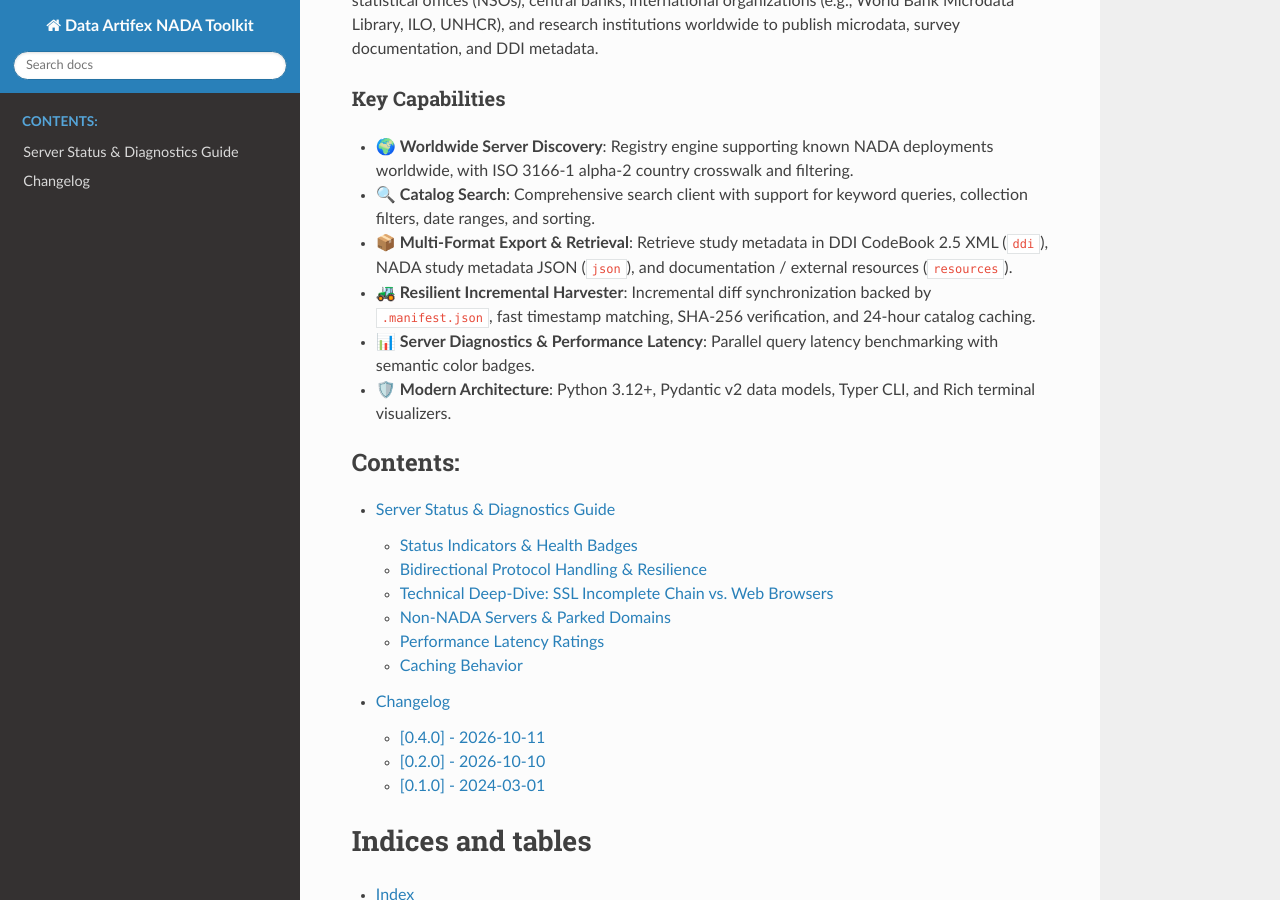
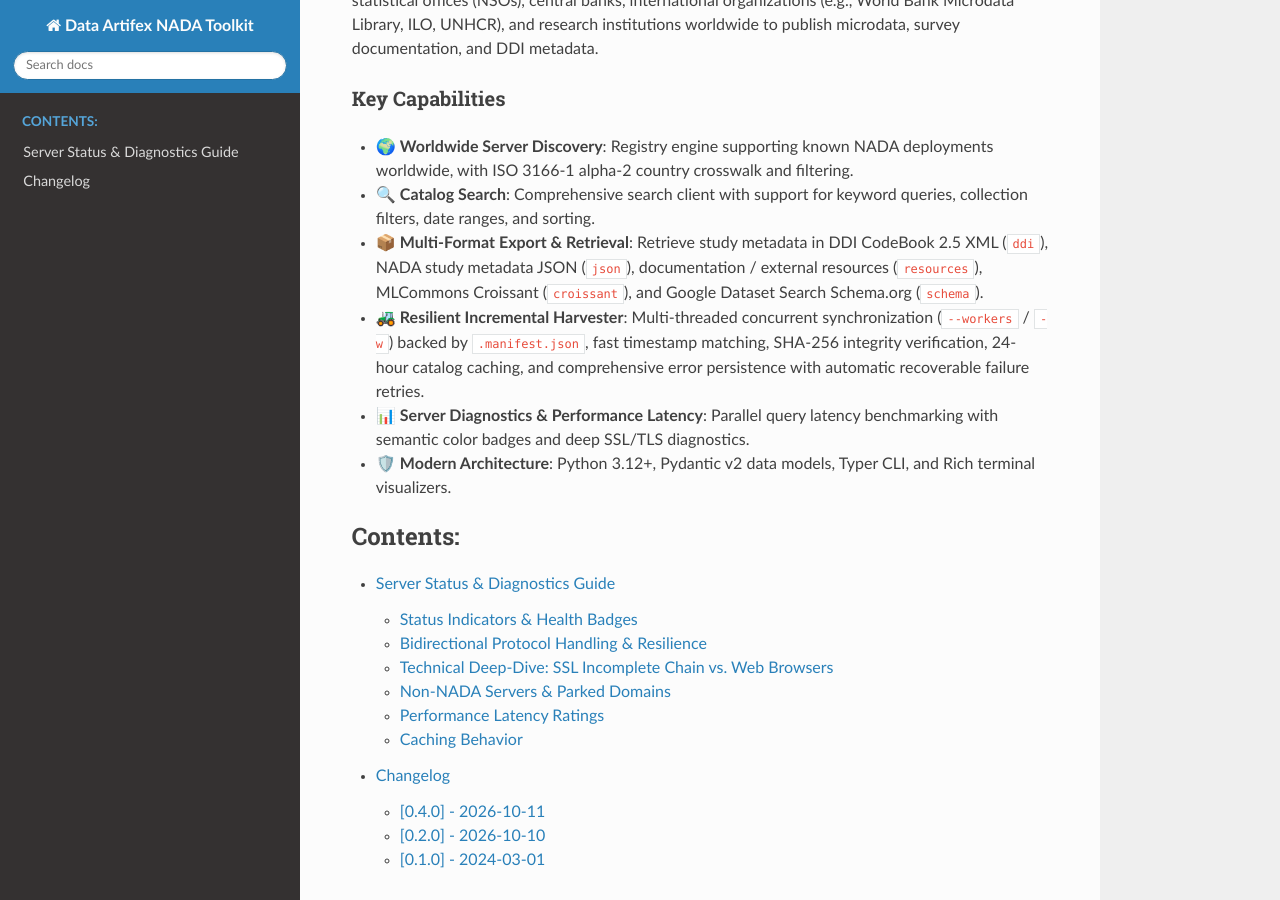
Before and after one commit to DataArtifex/nada-toolkit, a Sphinx documentation site: the page built from docs/source/index.rst, in a window 1280 px wide and 900 px high, scrolled down 372 px. Built offline with Sphinx 7.4.7 and the Read the Docs theme 3.1.0, drawn with Linux system fonts in a browser that asks for light colours.

```diff
--- a/docs/source/index.rst
+++ b/docs/source/index.rst
@@ -15,9 +15,9 @@ Key Capabilities
 
 * 🌍 **Worldwide Server Discovery**: Registry engine supporting known NADA deployments worldwide, with ISO 3166-1 alpha-2 country crosswalk and filtering.
 * 🔍 **Catalog Search**: Comprehensive search client with support for keyword queries, collection filters, date ranges, and sorting.
-* 📦 **Multi-Format Export & Retrieval**: Retrieve study metadata in DDI CodeBook 2.5 XML (``ddi``), NADA study metadata JSON (``json``), and documentation / external resources (``resources``).
-* 🚜 **Resilient Incremental Harvester**: Incremental diff synchronization backed by ``.manifest.json``, fast timestamp matching, SHA-256 verification, and 24-hour catalog caching.
-* 📊 **Server Diagnostics & Performance Latency**: Parallel query latency benchmarking with semantic color badges.
+* 📦 **Multi-Format Export & Retrieval**: Retrieve study metadata in DDI CodeBook 2.5 XML (``ddi``), NADA study metadata JSON (``json``), documentation / external resources (``resources``), MLCommons Croissant (``croissant``), and Google Dataset Search Schema.org (``schema``).
+* 🚜 **Resilient Incremental Harvester**: Multi-threaded concurrent synchronization (``--workers`` / ``-w``) backed by ``.manifest.json``, fast timestamp matching, SHA-256 integrity verification, 24-hour catalog caching, and comprehensive error persistence with automatic recoverable failure retries.
+* 📊 **Server Diagnostics & Performance Latency**: Parallel query latency benchmarking with semantic color badges and deep SSL/TLS diagnostics.
 * 🛡️ **Modern Architecture**: Python 3.12+, Pydantic v2 data models, Typer CLI, and Rich terminal visualizers.
 
 .. toctree::
```
Also changed, not shown: README.md (+17 -10 lines).
